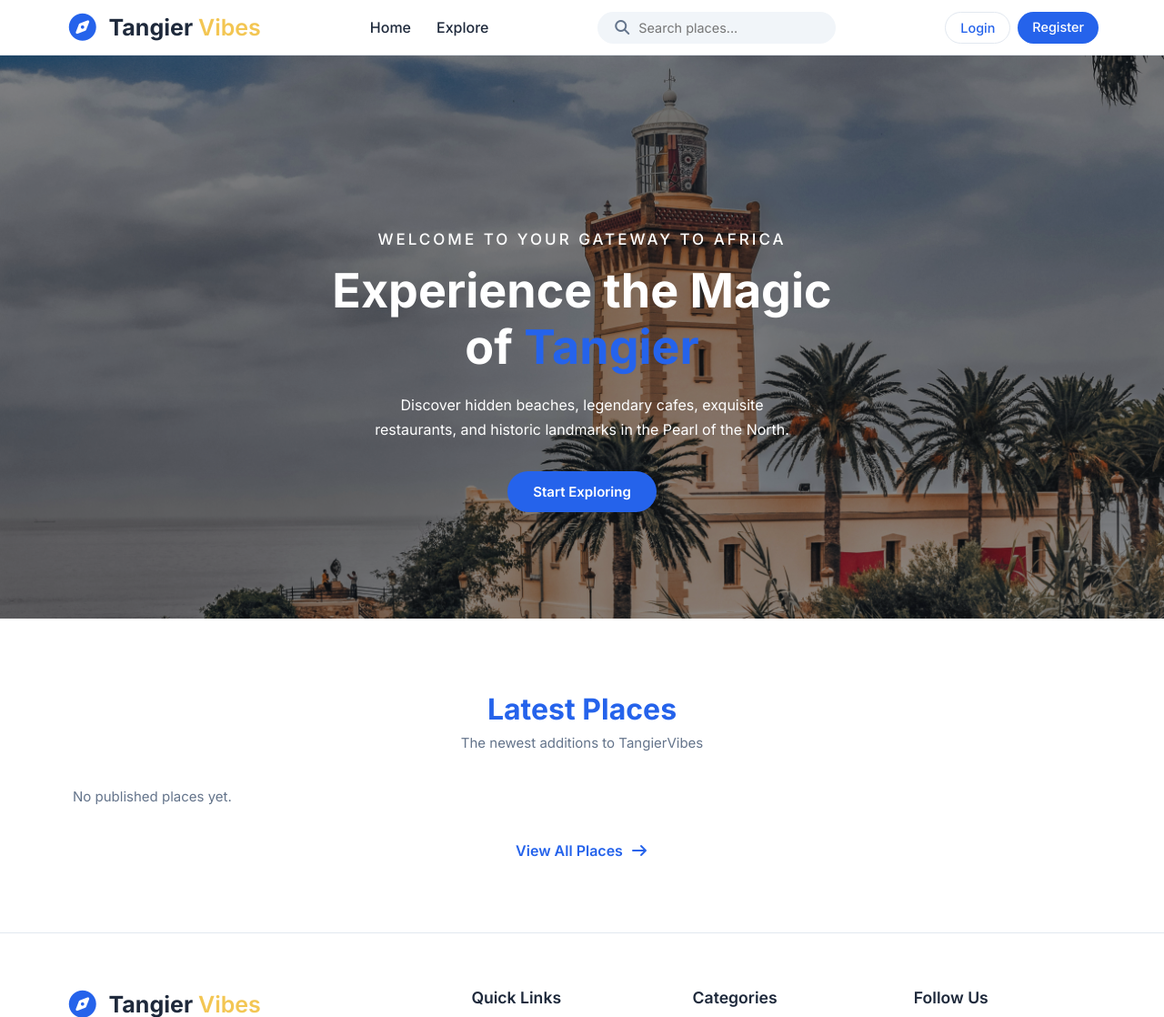
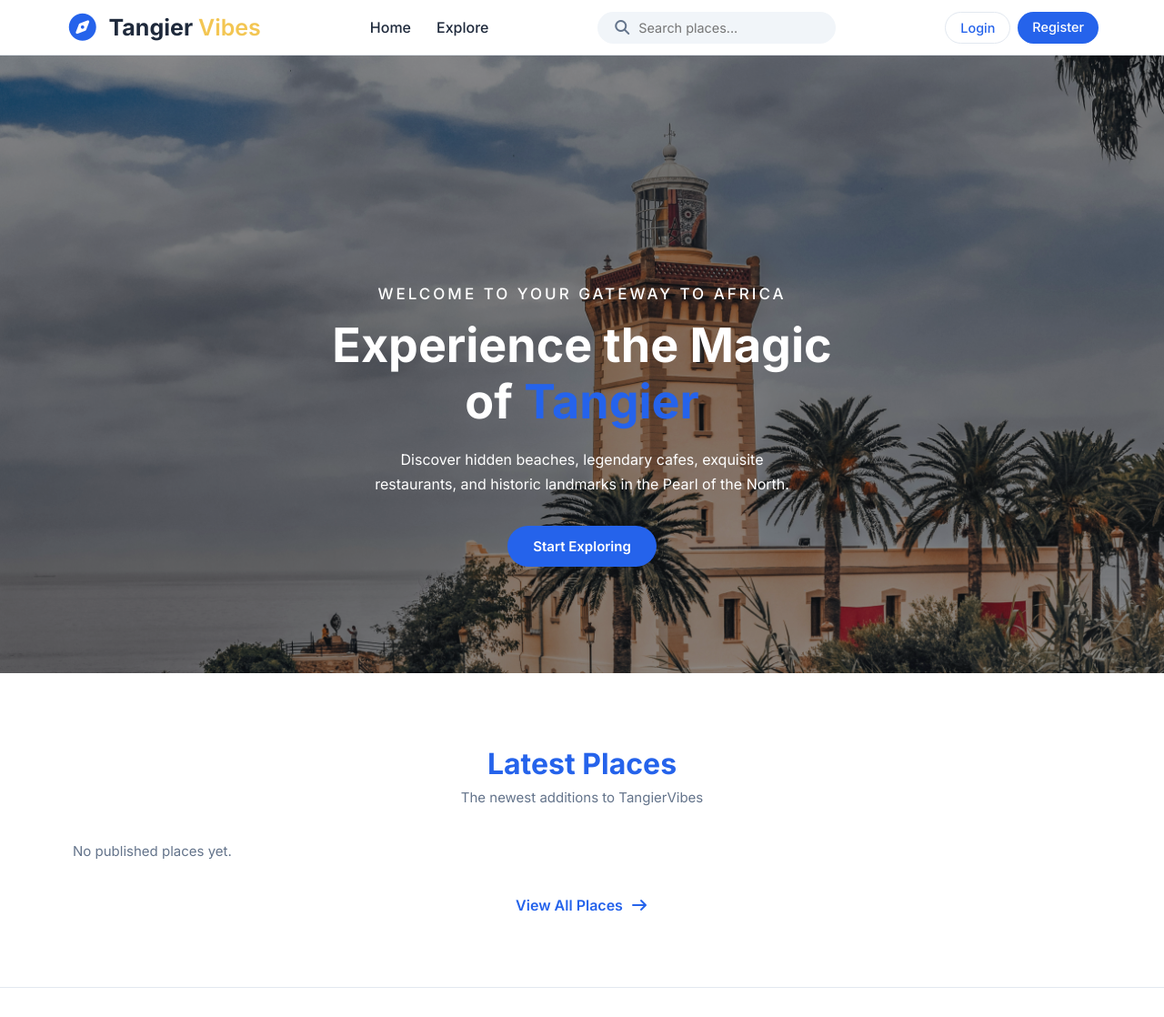
Before and after one commit to Oussama-Ech-charef/Blog_Tanger_vibes, a PHP site: page /pages/index.php in a window 1280 px wide. Shown: the top 1118 px of the page at 91% size. Run offline with PHP 8.4, Linux system fonts and the light colour scheme; data comes from the database, SQL or seed files in the repository; data that the repository does not hold is empty; some libraries are stand-ins or nearby versions.

Commit message:
🔧 fix: correct fixed header layout and add body top padding

```diff
--- a/assets/css/header.css
+++ b/assets/css/header.css
@@ -6,9 +6,10 @@
     border-bottom: 1px solid var(--border_light);
     position: fixed;
     top: 0;
+    left: 0;
+    right: 0;
     width: 100%;
-        z-index: 1000;
-
+    z-index: 1000;
 }
 
 
@@ -17,10 +18,11 @@
     margin: 0 auto;
     padding: 0 32px;
     display: flex;
+    flex-wrap: wrap;
     align-items: center;
     justify-content: space-between;
     gap: 32px;
-    height: 60px;
+    min-height: 60px;
 }
 
 /* logo  */
--- a/assets/css/main.css
+++ b/assets/css/main.css
@@ -23,10 +23,10 @@
 }
 
 body {
-
     font-family: var(--font_main);
     background-color: var(--bg_color);
     color: var(--color_dark);
+    padding-top: 60px;
 }
 
 a {
```
